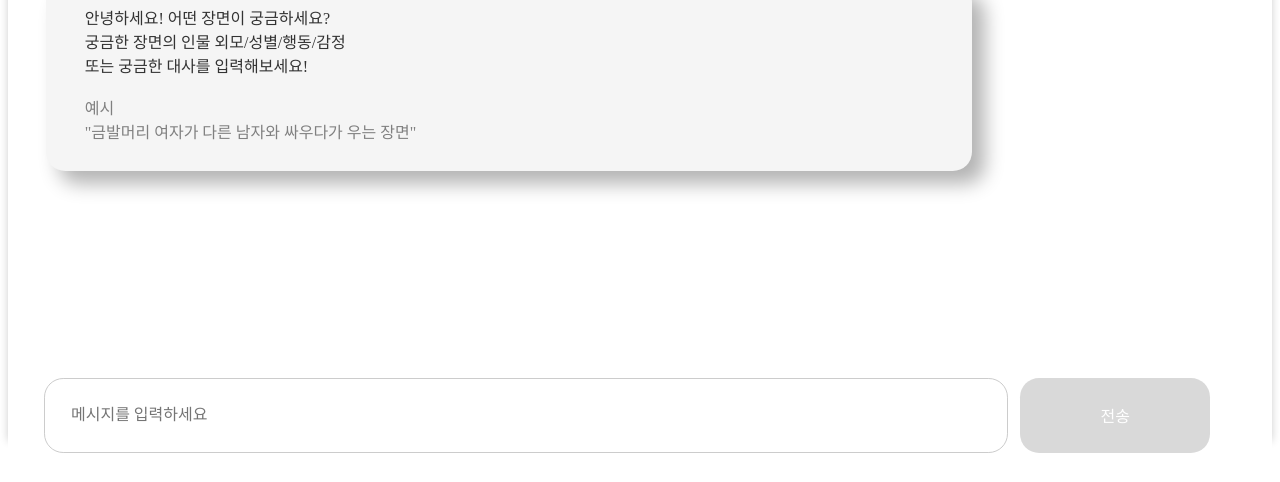
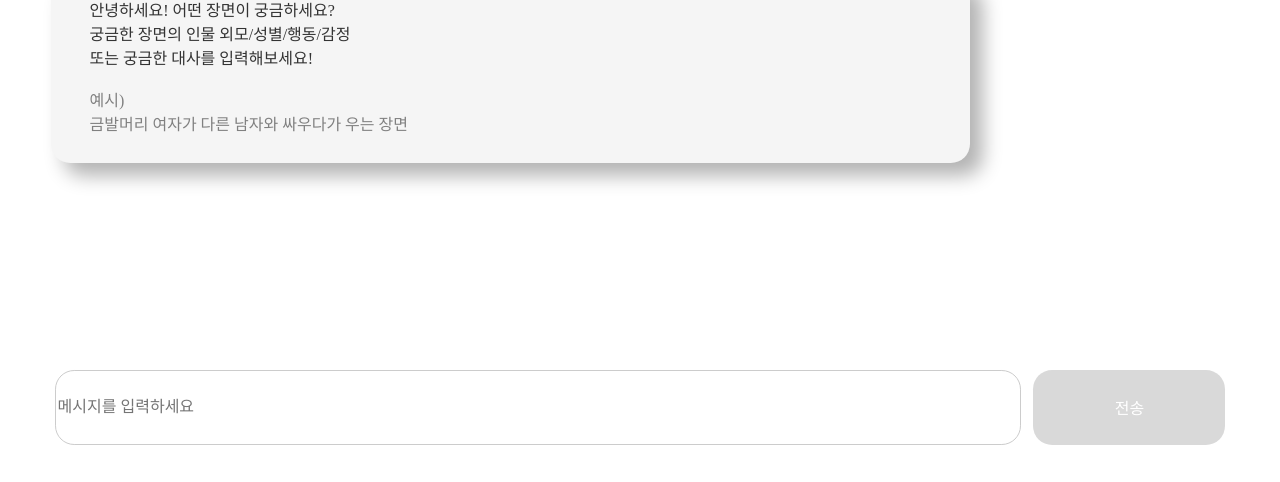
Before and after one commit to team-vvave/toonsurfing_frontend, a React (Create React App) app: page /chat in a window 1280 px wide. Shown: the part 331-813 px from the top of the page. Built offline with nearby package versions, Linux system fonts and the light colour scheme.

Commit message:
[Style] fix details

```diff
--- a/public/index.html
+++ b/public/index.html
@@ -1,6 +1,11 @@
 <!doctype html>
 <html lang="en">
   <head>
+    <style>
+      body {
+        margin: 0;
+      }
+    </style>
     <meta charset="utf-8" />
     <link rel="icon" href="%PUBLIC_URL%/favicon.ico" />
     <meta name="viewport" content="width=device-width, initial-scale=1" />
--- a/src/components/InitialChat.jsx
+++ b/src/components/InitialChat.jsx
@@ -53,12 +53,13 @@ const ExampleText = styled.p`
   margin: 0;
 `;
 
-export default function InitialChat() {
+export default function InitialChat({ className }) {
   return (
     <Container
       initial={{ opacity: 0, y: -15 }}
       animate={{ opacity: 1, y: 0 }}
       transition={{ duration: 1 }}
+      className={className}
     >
       <ProfileImage src={profile} alt="profile" />
       <ChatContainer>
@@ -66,9 +67,9 @@ export default function InitialChat() {
         <ChatText>궁금한 장면의 인물 외모/성별/행동/감정</ChatText>
         <ChatText>또는 궁금한 대사를 입력해보세요!</ChatText>
         <br />
-        <ExampleText>예시</ExampleText>
+        <ExampleText>예시)</ExampleText>
         <ExampleText>
-          "금발머리 여자가 다른 남자와 싸우다가 우는 장면"
+          금발머리 여자가 다른 남자와 싸우다가 우는 장면
         </ExampleText>
       </ChatContainer>
     </Container>
--- a/src/components/LeftChat.jsx
+++ b/src/components/LeftChat.jsx
@@ -25,12 +25,25 @@ const ImageContainer = styled.div`
   overflow-x: auto;
   width: 100%;
   align-items: center;
-  -ms-overflow-style: none; /* IE and Edge */
-  scrollbar-width: none; /* Firefox */
+  cursor: grab;
+
   &::-webkit-scrollbar {
-    display: none; /* Chrome, Safari, Opera */
+    height: 0.65vh;
   }
-  cursor: grab;
+
+  &::-webkit-scrollbar-track {
+    background: #f1f1f1;
+  }
+
+  &::-webkit-scrollbar-thumb {
+    background-color: #d9d9d9;
+    border-radius: 5vw;
+    border: 1px solid #d9d9d9;
+  }
+
+  &::-webkit-scrollbar-thumb:hover {
+    background-color: #a9a9a9;
+  }
 `;
 
 const ToonImage = styled.img`
--- a/src/components/SuccessChat.jsx
+++ b/src/components/SuccessChat.jsx
@@ -34,7 +34,7 @@ const ProfileImage = styled.img`
 
 const ChatText = styled.p`
   font-family: "Pretendard";
-  font-size: 1.1rem;
+  font-size: 1rem;
   font-weight: 400;
   white-space: pre-wrap;
   word-wrap: break-word;
--- a/src/pages/ChatPage.jsx
+++ b/src/pages/ChatPage.jsx
@@ -64,7 +64,7 @@ const WhiteContainer = styled.div`
   box-shadow: 0 -1.5vh 1vh rgba(0, 0, 0, 0.2);
   display: flex;
   flex-direction: column;
-  justify-content: space-between;
+  justify-content: flex-start;
   position: relative;
   margin-top: -5vh;
   padding-top: 2vh;
@@ -73,12 +73,14 @@ const WhiteContainer = styled.div`
 
 const ChatContentContainer = styled.div`
   width: 100%;
-  height: auto;
+  height: calc(
+    100vh - 20vh - 10vh
+  ); /* Adjust the height to ensure InputContainer does not overlap */
   flex: 1;
   display: flex;
   flex-direction: column;
   overflow-y: auto;
-  padding: 0 2vw 1vh 2vw;
+  padding: 0 3vw 1vh 3vw;
   box-sizing: border-box;
   z-index: 3;
   position: relative;
@@ -98,16 +100,16 @@ const ChatContentContainer = styled.div`
 
 const InputContainer = styled.div`
   width: 100%;
-  padding: 1vh 0 0 0;
   display: flex;
   justify-content: center;
   background: #fff;
   z-index: 3;
+  box-sizing: border-box;
+  margin-top: 1vh;
 `;
 
 const Input = styled.input`
-  width: 72%;
-  padding: 2vw;
+  width: 75%;
   border-radius: 1.5vw;
   border: 1px solid #ccc;
   outline: none;
@@ -123,7 +125,6 @@ const Input = styled.input`
 const Button = styled.button`
   width: 15%;
   margin-left: 1vw;
-  margin-right: 2vw;
   padding: 2vw;
   border: none;
   border-radius: 1.5vw;
@@ -275,7 +276,7 @@ export default function ChatPage() {
       </HeaderContainer>
       <WhiteContainer>
         <ChatContentContainer>
-          <InitialChat />
+          <InitialChat className="chat-bubble left" />
           {messages.map((message, index) =>
             message.type === "left" ? (
               <motion.div
@@ -301,7 +302,7 @@ export default function ChatPage() {
                 transition={{ duration: 1 }}
                 className="chat-bubble success"
               >
-                <SuccessChat />
+                <SuccessChat className="chat-bubble left" />
               </motion.div>
             ) : (
               <RightChat
```
